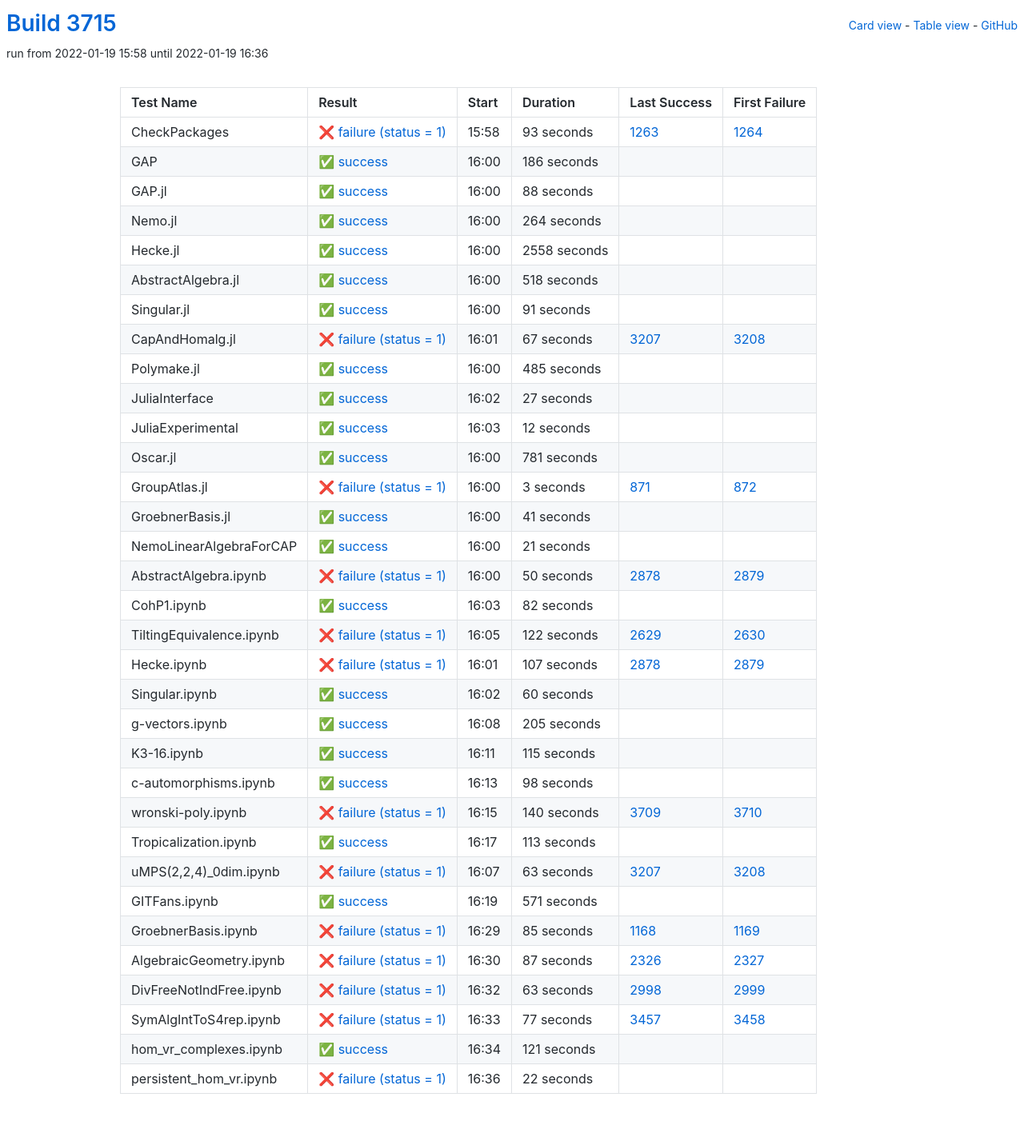
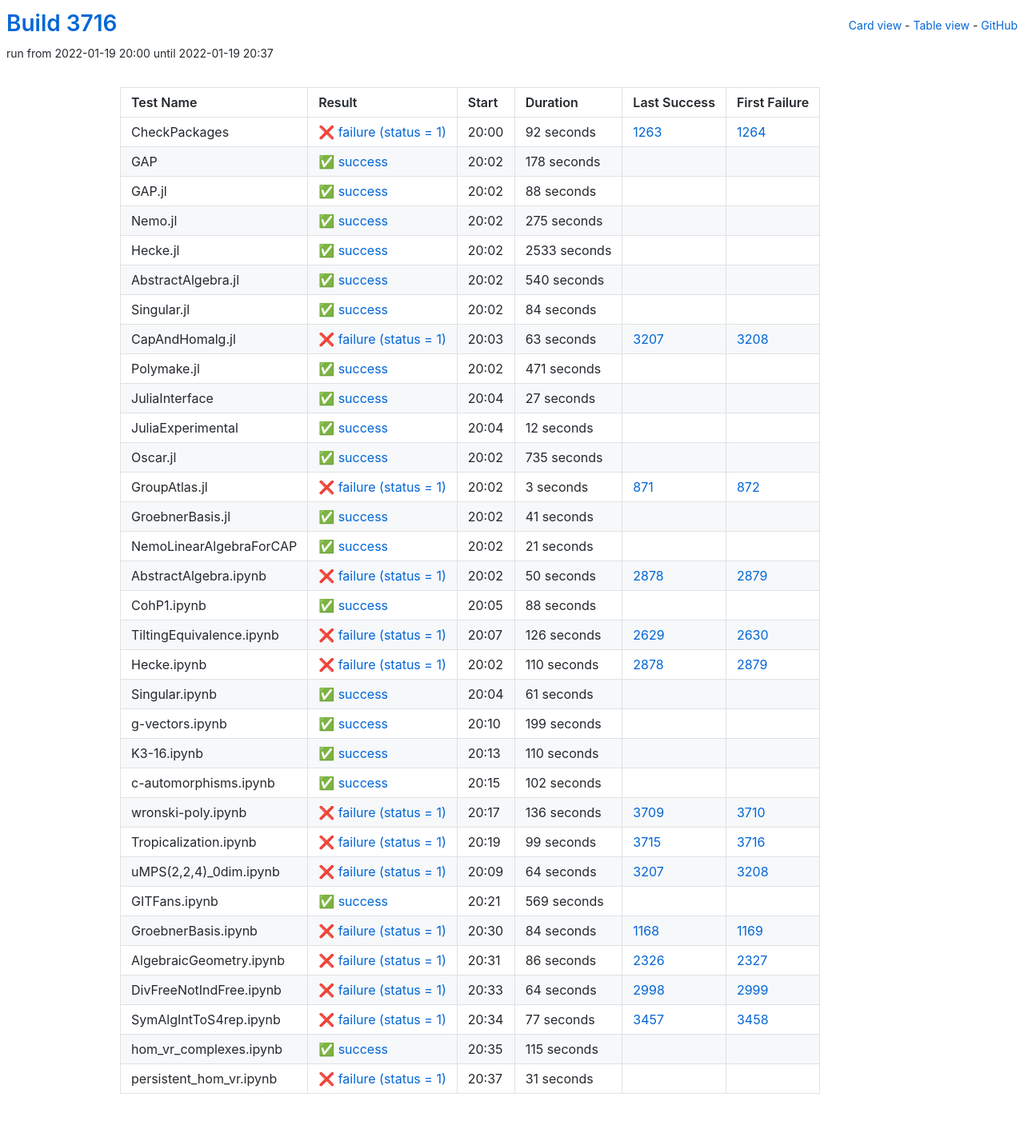
Before and after one commit to oscar-system/oscar-ci-status-stable, a Jekyll site: the page built from table.html, in a window 1280 px wide. Shown: the whole page at 80% size. Built offline with Jekyll 4.4.1, drawn with Linux system fonts in a browser that asks for light colours.

Commit message:
Build #3716

```diff
--- a/_data/ci.yml
+++ b/_data/ci.yml
@@ -1,6 +1,6 @@
 ---
-build: 3715
-build_url: https://oscarci.mathematik.uni-kl.de/job/oscar-stable/3715/
+build: 3716
+build_url: https://oscarci.mathematik.uni-kl.de/job/oscar-stable/3716/
 job: oscar-stable
 organization: oscar-system
 repo: oscar-ci-status-stable
@@ -8,32 +8,32 @@ repourl: https://github.com/oscar-system/oscar-ci-status-stable
 tests:
 - name: CheckPackages
   id: checkpackages
-  log: https://oscarci.mathematik.uni-kl.de/job/oscar-stable/3715/artifact/logs/build-3715/CheckPackages.log
-  start: 2022-01-19 15:58
+  log: https://oscarci.mathematik.uni-kl.de/job/oscar-stable/3716/artifact/logs/build-3716/CheckPackages.log
+  start: 2022-01-19 20:00
   success: false
   exitcode: 1
   status: failure
-  duration: 93
+  duration: 92
   last_success: 1263
   last_success_url: https://oscarci.mathematik.uni-kl.de/job/oscar-stable/1263/
   first_failure: 1264
   first_failure_url: https://oscarci.mathematik.uni-kl.de/job/oscar-stable/1264/
 - name: GAP
   id: gap
-  log: https://oscarci.mathematik.uni-kl.de/job/oscar-stable/3715/artifact/logs/build-3715/GAP.log
-  start: 2022-01-19 16:00
+  log: https://oscarci.mathematik.uni-kl.de/job/oscar-stable/3716/artifact/logs/build-3716/GAP.log
+  start: 2022-01-19 20:02
   success: true
   exitcode: 0
   status: success
-  duration: 186
+  duration: 178
   last_success: false
   last_success_url:
   first_failure: false
   first_failure_url:
 - name: GAP.jl
   id: gap-jl
-  log: https://oscarci.mathematik.uni-kl.de/job/oscar-stable/3715/artifact/logs/build-3715/GAP.jl.log
-  start: 2022-01-19 16:00
+  log: https://oscarci.mathematik.uni-kl.de/job/oscar-stable/3716/artifact/logs/build-3716/GAP.jl.log
+  start: 2022-01-19 20:02
   success: true
   exitcode: 0
   status: success
@@ -44,80 +44,80 @@ tests:
   first_failure_url:
 - name: Nemo.jl
   id: nemo-jl
-  log: https://oscarci.mathematik.uni-kl.de/job/oscar-stable/3715/artifact/logs/build-3715/Nemo.jl.log
-  start: 2022-01-19 16:00
+  log: https://oscarci.mathematik.uni-kl.de/job/oscar-stable/3716/artifact/logs/build-3716/Nemo.jl.log
+  start: 2022-01-19 20:02
   success: true
   exitcode: 0
   status: success
-  duration: 264
+  duration: 275
   last_success: false
   last_success_url:
   first_failure: false
   first_failure_url:
 - name: Hecke.jl
   id: hecke-jl
-  log: https://oscarci.mathematik.uni-kl.de/job/oscar-stable/3715/artifact/logs/build-3715/Hecke.jl.log
-  start: 2022-01-19 16:00
+  log: https://oscarci.mathematik.uni-kl.de/job/oscar-stable/3716/artifact/logs/build-3716/Hecke.jl.log
+  start: 2022-01-19 20:02
   success: true
   exitcode: 0
   status: success
-  duration: 2558
+  duration: 2533
   last_success: false
   last_success_url:
   first_failure: false
   first_failure_url:
 - name: AbstractAlgebra.jl
   id: abstractalgebra-jl
-  log: https://oscarci.mathematik.uni-kl.de/job/oscar-stable/3715/artifact/logs/build-3715/AbstractAlgebra.jl.log
-  start: 2022-01-19 16:00
+  log: https://oscarci.mathematik.uni-kl.de/job/oscar-stable/3716/artifact/logs/build-3716/AbstractAlgebra.jl.log
+  start: 2022-01-19 20:02
   success: true
   exitcode: 0
   status: success
-  duration: 518
+  duration: 540
   last_success: false
   last_success_url:
   first_failure: false
   first_failure_url:
 - name: Singular.jl
   id: singular-jl
-  log: https://oscarci.mathematik.uni-kl.de/job/oscar-stable/3715/artifact/logs/build-3715/Singular.jl.log
-  start: 2022-01-19 16:00
+  log: https://oscarci.mathematik.uni-kl.de/job/oscar-stable/3716/artifact/logs/build-3716/Singular.jl.log
+  start: 2022-01-19 20:02
   success: true
   exitcode: 0
   status: success
-  duration: 91
+  duration: 84
   last_success: false
   last_success_url:
   first_failure: false
   first_failure_url:
 - name: CapAndHomalg.jl
   id: capandhomalg-jl
-  log: https://oscarci.mathematik.uni-kl.de/job/oscar-stable/3715/artifact/logs/build-3715/CapAndHomalg.jl.log
-  start: 2022-01-19 16:01
+  log: https://oscarci.mathematik.uni-kl.de/job/oscar-stable/3716/artifact/logs/build-3716/CapAndHomalg.jl.log
+  start: 2022-01-19 20:03
   success: false
   exitcode: 1
   status: failure
-  duration: 67
+  duration: 63
   last_success: 3207
   last_success_url: https://oscarci.mathematik.uni-kl.de/job/oscar-stable/3207/
   first_failure: 3208
   first_failure_url: https://oscarci.mathematik.uni-kl.de/job/oscar-stable/3208/
 - name: Polymake.jl
   id: polymake-jl
-  log: https://oscarci.mathematik.uni-kl.de/job/oscar-stable/3715/artifact/logs/build-3715/Polymake.jl.log
-  start: 2022-01-19 16:00
+  log: https://oscarci.mathematik.uni-kl.de/job/oscar-stable/3716/artifact/logs/build-3716/Polymake.jl.log
+  start: 2022-01-19 20:02
   success: true
   exitcode: 0
   status: success
-  duration: 485
+  duration: 471
   last_success: false
   last_success_url:
   first_failure: false
   first_failure_url:
 - name: JuliaInterface
   id: juliainterface
-  log: https://oscarci.mathematik.uni-kl.de/job/oscar-stable/3715/artifact/logs/build-3715/JuliaInterface.log
-  start: 2022-01-19 16:02
+  log: https://oscarci.mathematik.uni-kl.de/job/oscar-stable/3716/artifact/logs/build-3716/JuliaInterface.log
+  start: 2022-01-19 20:04
   success: true
   exitcode: 0
   status: success
@@ -128,8 +128,8 @@ tests:
   first_failure_url:
 - name: JuliaExperimental
   id: juliaexperimental
-  log: https://oscarci.mathematik.uni-kl.de/job/oscar-stable/3715/artifact/logs/build-3715/JuliaExperimental.log
-  start: 2022-01-19 16:03
+  log: https://oscarci.mathematik.uni-kl.de/job/oscar-stable/3716/artifact/logs/build-3716/JuliaExperimental.log
+  start: 2022-01-19 20:04
   success: true
   exitcode: 0
   status: success
@@ -140,20 +140,20 @@ tests:
   first_failure_url:
 - name: Oscar.jl
   id: oscar-jl
-  log: https://oscarci.mathematik.uni-kl.de/job/oscar-stable/3715/artifact/logs/build-3715/Oscar.jl.log
-  start: 2022-01-19 16:00
+  log: https://oscarci.mathematik.uni-kl.de/job/oscar-stable/3716/artifact/logs/build-3716/Oscar.jl.log
+  start: 2022-01-19 20:02
   success: true
   exitcode: 0
   status: success
-  duration: 781
+  duration: 735
   last_success: false
   last_success_url:
   first_failure: false
   first_failure_url:
 - name: GroupAtlas.jl
   id: groupatlas-jl
-  log: https://oscarci.mathematik.uni-kl.de/job/oscar-stable/3715/artifact/logs/build-3715/GroupAtlas.jl.log
-  start: 2022-01-19 16:00
+  log: https://oscarci.mathematik.uni-kl.de/job/oscar-stable/3716/artifact/logs/build-3716/GroupAtlas.jl.log
+  start: 2022-01-19 20:02
   success: false
   exitcode: 1
   status: failure
@@ -164,8 +164,8 @@ tests:
   first_failure_url: https://oscarci.mathematik.uni-kl.de/job/oscar-stable/872/
 - name: GroebnerBasis.jl
   id: groebnerbasis-jl
-  log: https://oscarci.mathematik.uni-kl.de/job/oscar-stable/3715/artifact/logs/build-3715/GroebnerBasis.jl.log
-  start: 2022-01-19 16:00
+  log: https://oscarci.mathematik.uni-kl.de/job/oscar-stable/3716/artifact/logs/build-3716/GroebnerBasis.jl.log
+  start: 2022-01-19 20:02
   success: true
   exitcode: 0
   status: success
@@ -176,8 +176,8 @@ tests:
   first_failure_url:
 - name: NemoLinearAlgebraForCAP
   id: nemolinearalgebraforcap
-  log: https://oscarci.mathematik.uni-kl.de/job/oscar-stable/3715/artifact/logs/build-3715/NemoLinearAlgebraForCAP.log
-  start: 2022-01-19 16:00
+  log: https://oscarci.mathematik.uni-kl.de/job/oscar-stable/3716/artifact/logs/build-3716/NemoLinearAlgebraForCAP.log
+  start: 2022-01-19 20:02
   success: true
   exitcode: 0
   status: success
@@ -188,8 +188,8 @@ tests:
   first_failure_url:
 - name: AbstractAlgebra.ipynb
   id: abstractalgebra-ipynb
-  log: https://oscarci.mathematik.uni-kl.de/job/oscar-stable/3715/artifact/logs/build-3715/AbstractAlgebra.ipynb.log
-  start: 2022-01-19 16:00
+  log: https://oscarci.mathematik.uni-kl.de/job/oscar-stable/3716/artifact/logs/build-3716/AbstractAlgebra.ipynb.log
+  start: 2022-01-19 20:02
   success: false
   exitcode: 1
   status: failure
@@ -200,176 +200,176 @@ tests:
   first_failure_url: https://oscarci.mathematik.uni-kl.de/job/oscar-stable/2879/
 - name: CohP1.ipynb
   id: cohp1-ipynb
-  log: https://oscarci.mathematik.uni-kl.de/job/oscar-stable/3715/artifact/logs/build-3715/CohP1.ipynb.log
-  start: 2022-01-19 16:03
+  log: https://oscarci.mathematik.uni-kl.de/job/oscar-stable/3716/artifact/logs/build-3716/CohP1.ipynb.log
+  start: 2022-01-19 20:05
   success: true
   exitcode: 0
   status: success
-  duration: 82
+  duration: 88
   last_success: false
   last_success_url:
   first_failure: false
   first_failure_url:
 - name: TiltingEquivalence.ipynb
   id: tiltingequivalence-ipynb
-  log: https://oscarci.mathematik.uni-kl.de/job/oscar-stable/3715/artifact/logs/build-3715/TiltingEquivalence.ipynb.log
-  start: 2022-01-19 16:05
+  log: https://oscarci.mathematik.uni-kl.de/job/oscar-stable/3716/artifact/logs/build-3716/TiltingEquivalence.ipynb.log
+  start: 2022-01-19 20:07
   success: false
   exitcode: 1
   status: failure
-  duration: 122
+  duration: 126
   last_success: 2629
   last_success_url: https://oscarci.mathematik.uni-kl.de/job/oscar-stable/2629/
   first_failure: 2630
   first_failure_url: https://oscarci.mathematik.uni-kl.de/job/oscar-stable/2630/
 - name: Hecke.ipynb
   id: hecke-ipynb
-  log: https://oscarci.mathematik.uni-kl.de/job/oscar-stable/3715/artifact/logs/build-3715/Hecke.ipynb.log
-  start: 2022-01-19 16:01
+  log: https://oscarci.mathematik.uni-kl.de/job/oscar-stable/3716/artifact/logs/build-3716/Hecke.ipynb.log
+  start: 2022-01-19 20:02
   success: false
   exitcode: 1
   status: failure
-  duration: 107
+  duration: 110
   last_success: 2878
   last_success_url: https://oscarci.mathematik.uni-kl.de/job/oscar-stable/2878/
   first_failure: 2879
   first_failure_url: https://oscarci.mathematik.uni-kl.de/job/oscar-stable/2879/
 - name: Singular.ipynb
   id: singular-ipynb
-  log: https://oscarci.mathematik.uni-kl.de/job/oscar-stable/3715/artifact/logs/build-3715/Singular.ipynb.log
-  start: 2022-01-19 16:02
+  log: https://oscarci.mathematik.uni-kl.de/job/oscar-stable/3716/artifact/logs/build-3716/Singular.ipynb.log
+  start: 2022-01-19 20:04
   success: true
   exitcode: 0
   status: success
-  duration: 60
+  duration: 61
   last_success: false
   last_success_url:
   first_failure: false
   first_failure_url:
 - name: g-vectors.ipynb
   id: g-vectors-ipynb
-  log: https://oscarci.mathematik.uni-kl.de/job/oscar-stable/3715/artifact/logs/build-3715/g-vectors.ipynb.log
-  start: 2022-01-19 16:08
+  log: https://oscarci.mathematik.uni-kl.de/job/oscar-stable/3716/artifact/logs/build-3716/g-vectors.ipynb.log
+  start: 2022-01-19 20:10
   success: true
   exitcode: 0
   status: success
-  duration: 205
+  duration: 199
   last_success: false
   last_success_url:
   first_failure: false
   first_failure_url:
 - name: K3-16.ipynb
   id: k3-16-ipynb
-  log: https://oscarci.mathematik.uni-kl.de/job/oscar-stable/3715/artifact/logs/build-3715/K3-16.ipynb.log
-  start: 2022-01-19 16:11
+  log: https://oscarci.mathematik.uni-kl.de/job/oscar-stable/3716/artifact/logs/build-3716/K3-16.ipynb.log
+  start: 2022-01-19 20:13
   success: true
   exitcode: 0
   status: success
-  duration: 115
+  duration: 110
   last_success: false
   last_success_url:
   first_failure: false
   first_failure_url:
 - name: c-automorphisms.ipynb
   id: c-automorphisms-ipynb
-  log: https://oscarci.mathematik.uni-kl.de/job/oscar-stable/3715/artifact/logs/build-3715/c-automorphisms.ipynb.log
-  start: 2022-01-19 16:13
+  log: https://oscarci.mathematik.uni-kl.de/job/oscar-stable/3716/artifact/logs/build-3716/c-automorphisms.ipynb.log
+  start: 2022-01-19 20:15
   success: true
   exitcode: 0
   status: success
-  duration: 98
+  duration: 102
   last_success: false
   last_success_url:
   first_failure: false
   first_failure_url:
 - name: wronski-poly.ipynb
   id: wronski-poly-ipynb
-  log: https://oscarci.mathematik.uni-kl.de/job/oscar-stable/3715/artifact/logs/build-3715/wronski-poly.ipynb.log
-  start: 2022-01-19 16:15
+  log: https://oscarci.mathematik.uni-kl.de/job/oscar-stable/3716/artifact/logs/build-3716/wronski-poly.ipynb.log
+  start: 2022-01-19 20:17
   success: false
   exitcode: 1
   status: failure
-  duration: 140
+  duration: 136
   last_success: 3709
   last_success_url: https://oscarci.mathematik.uni-kl.de/job/oscar-stable/3709/
   first_failure: 3710
   first_failure_url: https://oscarci.mathematik.uni-kl.de/job/oscar-stable/3710/
 - name: Tropicalization.ipynb
   id: tropicalization-ipynb
-  log: https://oscarci.mathematik.uni-kl.de/job/oscar-stable/3715/artifact/logs/build-3715/Tropicalization.ipynb.log
-  start: 2022-01-19 16:17
-  success: true
-  exitcode: 0
-  status: success
-  duration: 113
-  last_success: false
-  last_success_url:
-  first_failure: false
-  first_failure_url:
-- name: uMPS(2,2,4)_0dim.ipynb
-  id: umps-2-2-4-0dim-ipynb
-  log: https://oscarci.mathematik.uni-kl.de/job/oscar-stable/3715/artifact/logs/build-3715/uMPS-2-2-4-_0dim.ipynb.log
-  start: 2022-01-19 16:07
+  log: https://oscarci.mathematik.uni-kl.de/job/oscar-stable/3716/artifact/logs/build-3716/Tropicalization.ipynb.log
+  start: 2022-01-19 20:19
   success: false
   exitcode: 1
   status: failure
-  duration: 63
+  duration: 99
+  last_success: 3715
+  last_success_url: https://oscarci.mathematik.uni-kl.de/job/oscar-stable/3715/
+  first_failure: 3716
+  first_failure_url: https://oscarci.mathematik.uni-kl.de/job/oscar-stable/3716/
+- name: uMPS(2,2,4)_0dim.ipynb
+  id: umps-2-2-4-0dim-ipynb
+  log: https://oscarci.mathematik.uni-kl.de/job/oscar-stable/3716/artifact/logs/build-3716/uMPS-2-2-4-_0dim.ipynb.log
+  start: 2022-01-19 20:09
+  success: false
+  exitcode: 1
+  status: failure
+  duration: 64
   last_success: 3207
   last_success_url: https://oscarci.mathematik.uni-kl.de/job/oscar-stable/3207/
   first_failure: 3208
   first_failure_url: https://oscarci.mathematik.uni-kl.de/job/oscar-stable/3208/
 - name: GITFans.ipynb
   id: gitfans-ipynb
-  log: https://oscarci.mathematik.uni-kl.de/job/oscar-stable/3715/artifact/logs/build-3715/GITFans.ipynb.log
-  start: 2022-01-19 16:19
+  log: https://oscarci.mathematik.uni-kl.de/job/oscar-stable/3716/artifact/logs/build-3716/GITFans.ipynb.log
+  start: 2022-01-19 20:21
   success: true
   exitcode: 0
   status: success
-  duration: 571
+  duration: 569
   last_success: false
   last_success_url:
   first_failure: false
   first_failure_url:
 - name: GroebnerBasis.ipynb
   id: groebnerbasis-ipynb
-  log: https://oscarci.mathematik.uni-kl.de/job/oscar-stable/3715/artifact/logs/build-3715/GroebnerBasis.ipynb.log
-  start: 2022-01-19 16:29
+  log: https://oscarci.mathematik.uni-kl.de/job/oscar-stable/3716/artifact/logs/build-3716/GroebnerBasis.ipynb.log
+  start: 2022-01-19 20:30
   success: false
   exitcode: 1
   status: failure
-  duration: 85
+  duration: 84
   last_success: 1168
   last_success_url: https://oscarci.mathematik.uni-kl.de/job/oscar-stable/1168/
   first_failure: 1169
   first_failure_url: https://oscarci.mathematik.uni-kl.de/job/oscar-stable/1169/
 - name: AlgebraicGeometry.ipynb
   id: algebraicgeometry-ipynb
-  log: https://oscarci.mathematik.uni-kl.de/job/oscar-stable/3715/artifact/logs/build-3715/AlgebraicGeometry.ipynb.log
-  start: 2022-01-19 16:30
+  log: https://oscarci.mathematik.uni-kl.de/job/oscar-stable/3716/artifact/logs/build-3716/AlgebraicGeometry.ipynb.log
+  start: 2022-01-19 20:31
   success: false
   exitcode: 1
   status: failure
-  duration: 87
+  duration: 86
   last_success: 2326
   last_success_url: https://oscarci.mathematik.uni-kl.de/job/oscar-stable/2326/
   first_failure: 2327
   first_failure_url: https://oscarci.mathematik.uni-kl.de/job/oscar-stable/2327/
 - name: DivFreeNotIndFree.ipynb
   id: divfreenotindfree-ipynb
-  log: https://oscarci.mathematik.uni-kl.de/job/oscar-stable/3715/artifact/logs/build-3715/DivFreeNotIndFree.ipynb.log
-  start: 2022-01-19 16:32
+  log: https://oscarci.mathematik.uni-kl.de/job/oscar-stable/3716/artifact/logs/build-3716/DivFreeNotIndFree.ipynb.log
+  start: 2022-01-19 20:33
   success: false
   exitcode: 1
   status: failure
-  duration: 63
+  duration: 64
   last_success: 2998
   last_success_url: https://oscarci.mathematik.uni-kl.de/job/oscar-stable/2998/
   first_failure: 2999
   first_failure_url: https://oscarci.mathematik.uni-kl.de/job/oscar-stable/2999/
 - name: SymAlgIntToS4rep.ipynb
   id: symalginttos4rep-ipynb
-  log: https://oscarci.mathematik.uni-kl.de/job/oscar-stable/3715/artifact/logs/build-3715/SymAlgIntToS4rep.ipynb.log
-  start: 2022-01-19 16:33
+  log: https://oscarci.mathematik.uni-kl.de/job/oscar-stable/3716/artifact/logs/build-3716/SymAlgIntToS4rep.ipynb.log
+  start: 2022-01-19 20:34
   success: false
   exitcode: 1
   status: failure
@@ -380,24 +380,24 @@ tests:
   first_failure_url: https://oscarci.mathematik.uni-kl.de/job/oscar-stable/3458/
 - name: hom_vr_complexes.ipynb
   id: hom-vr-complexes-ipynb
-  log: https://oscarci.mathematik.uni-kl.de/job/oscar-stable/3715/artifact/logs/build-3715/hom_vr_complexes.ipynb.log
-  start: 2022-01-19 16:34
+  log: https://oscarci.mathematik.uni-kl.de/job/oscar-stable/3716/artifact/logs/build-3716/hom_vr_complexes.ipynb.log
+  start: 2022-01-19 20:35
   success: true
   exitcode: 0
   status: success
-  duration: 121
+  duration: 115
   last_success: false
   last_success_url:
   first_failure: false
   first_failure_url:
 - name: persistent_hom_vr.ipynb
   id: persistent-hom-vr-ipynb
-  log: https://oscarci.mathematik.uni-kl.de/job/oscar-stable/3715/artifact/logs/build-3715/persistent_hom_vr.ipynb.log
-  start: 2022-01-19 16:36
+  log: https://oscarci.mathematik.uni-kl.de/job/oscar-stable/3716/artifact/logs/build-3716/persistent_hom_vr.ipynb.log
+  start: 2022-01-19 20:37
   success: false
   exitcode: 1
   status: failure
-  duration: 22
+  duration: 31
   last_success: false
   last_success_url:
   first_failure: false
```
Also changed, not shown: README.md.
